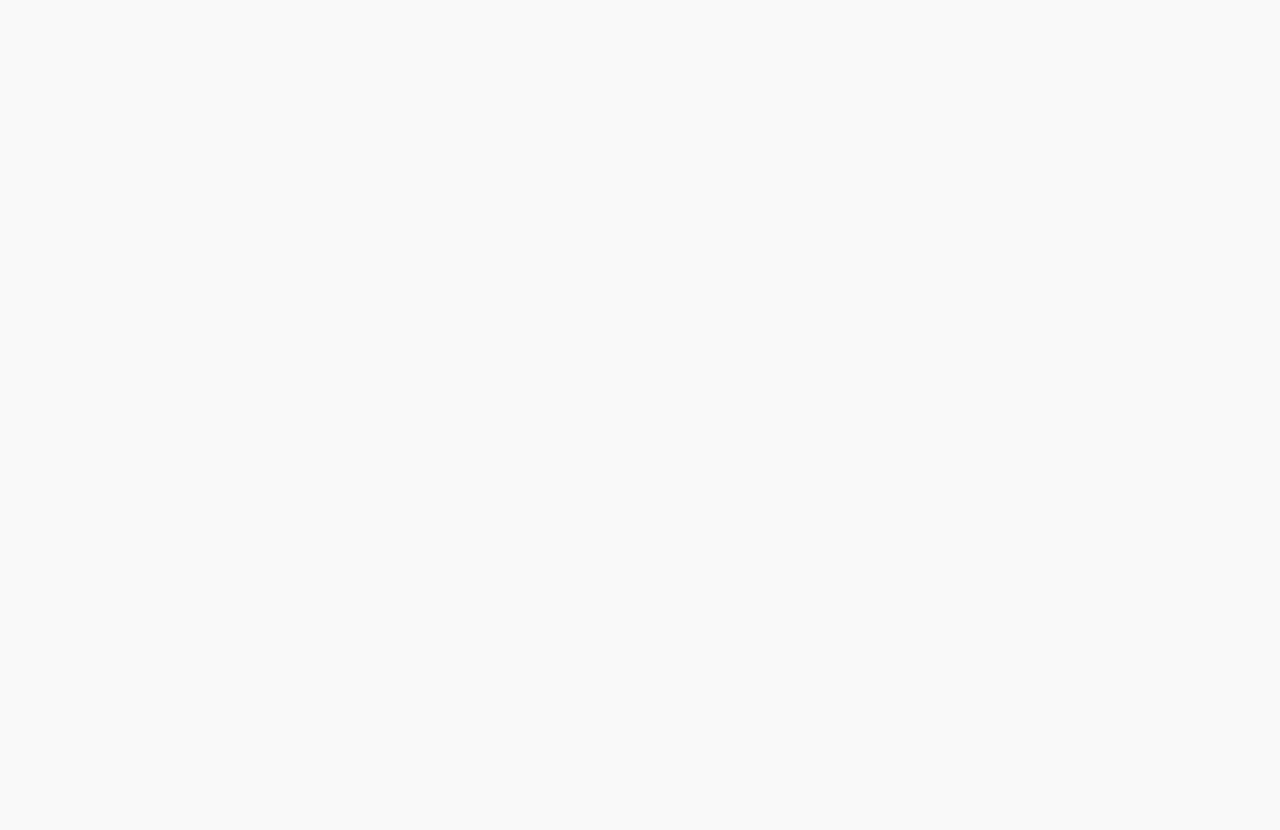
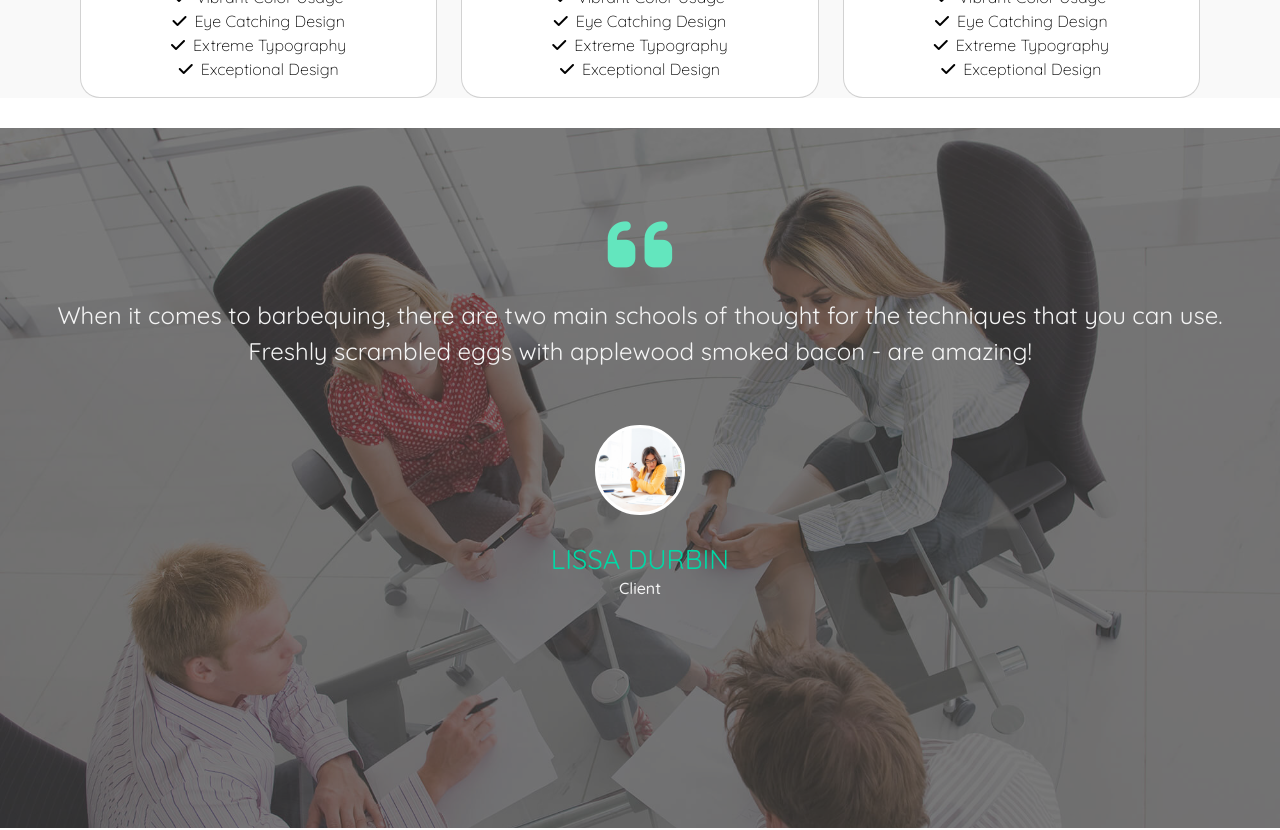
Before and after one commit to CosimoA/proj-html-vuejs, a Vue app: page / in a window 1280 px wide. Shown: the part 7160-7990 px from the top of the page. Built offline with nearby package versions, Linux system fonts and the light colour scheme.

Commit message:
add: add and styled jumbo section

```diff
--- a/src/pages/Home.vue
+++ b/src/pages/Home.vue
@@ -263,7 +263,7 @@ export default {
                 </div>
             </div> <!--end projects-->
         </section>
-        <section style="background-color: #f4f4f4; margin-top: 4em; height: 1280px">
+        <section style="background-color: #f4f4f4; margin-top: 4em; height: 1400px">
             <div class="user_container">
                 <div class="numbers">
                     <div class="colored d-flex flex-column align-items-center">
@@ -311,7 +311,7 @@ export default {
                 </div>
             </div>
         </section>
-        <section style="background-color: #f9f9f9; height: 100em">
+        <section style="background-color: #f9f9f9;margin-bottom: 30px;">
             <div class=" plan">
                 <div class="text_plan d-flex flex-column justify-content-between">
                     <p id="elegant"> With <span>Live Chat 24/7</span> Support
@@ -327,7 +327,7 @@ export default {
                 <div class="plan_container mt-4">
                     <div class="row row-cols-1 row-cols-md-3 g-4">
                         <div class="col">
-                            <div class="card" style="border-radius: 20px;">
+                            <div class="card" style="border-radius: 20px; ">
                                 <div class="card-header p-0" style="background-color: #2d2d2d;">
                                     <div class=" designing mt-3">
                                         <p
@@ -503,7 +503,23 @@ export default {
             </div> <!--end plan-->
         </section>
         <section class="jumbo p-0">
-            <div class="j_colored"></div>
+            <div class="j_colored p-3">
+                <div class="jumbo_container pt-5 d-flex flex-column justify-content-center align-items-center">
+                    <div class="jumbo_text p-3" style="text-align: center;">
+                        <i class="fa-solid fa-quote-left mb-3" style="color: #63E6BE; font-size: 4.6em;"></i>
+                        <p style="font-size: 1.5em; color: #f4f4f4;">
+                            When it comes to barbequing, there are two main schools of thought for the techniques that you
+                            can use. Freshly scrambled eggs with applewood smoked bacon - are amazing!
+                        </p>
+                    </div> <!--jumbo text-->
+                    <div class="jumbo_user p-4 d-flex flex-column align-items-center">
+                        <div class="woman mb-4">
+                        </div>
+                        <p style="font-size: 1.7em; color: #00d9a6; margin-bottom: 0;">LISSA DURBIN</p>
+                        <h4 style="font-size: 1em; color: #f4f4f4;">Client</h4>
+                    </div> <!--jumbo user-->
+                </div> <!--end jumbo container-->
+            </div> <!--end j colored-->
         </section> <!--end jumbo-->
     </main>
 </template>
--- a/src/styles/home.scss
+++ b/src/styles/home.scss
@@ -221,9 +221,19 @@ li a:hover {
 }
 
 .j_colored {
-    background-color: #323232;
-    filter: opacity(0.8);
+    background: rgba(67, 68, 67, 0.7);
     height: 700px;
+}
+
+.woman {
+    aspect-ratio: 1 / 1;
+    width: 50%;
+    height: 50%;
+    border-radius: 50%;
+    background-image: url(/public/businesswoman-analysing-document-P8WSNMC-1024x820.jpg);
+    background-size: cover;
+    background-repeat: no-repeat;
+    border: 3px solid #ffffff;
 }
 
 // // MEDIA QUERY
```
